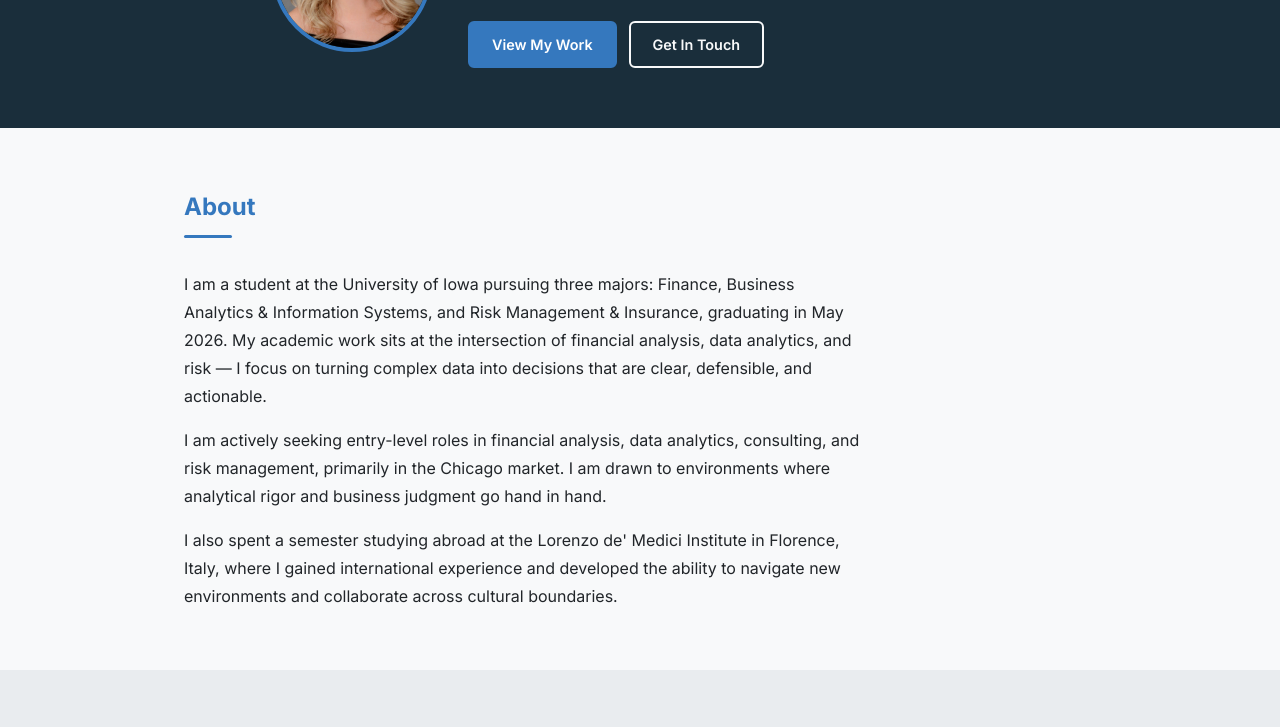
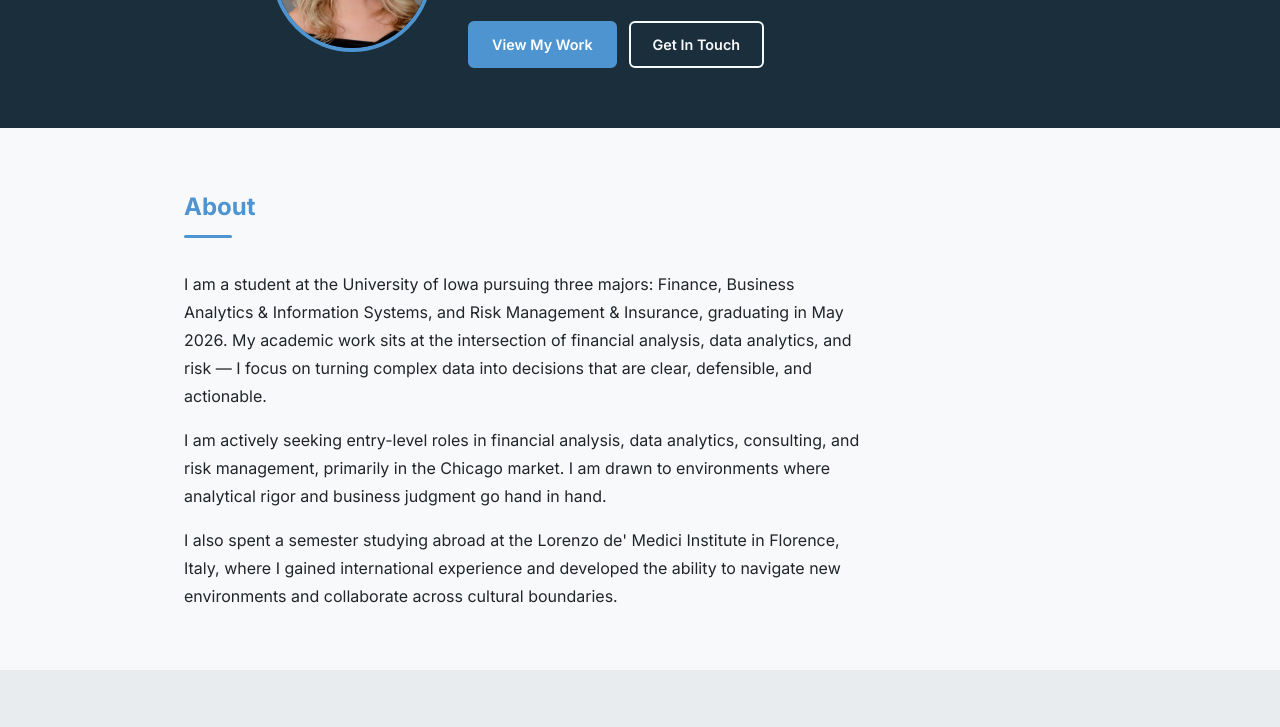
Before and after one commit to nicolekus/nwkus-landing-page, a plain HTML site: page index.html in a window 1280 px wide. Shown: the part 242-969 px from the top of the page. Drawn offline with Linux system fonts and the light colour scheme.

Commit message:
Update accent color to a lighter shade of blue
Adjusts CSS variables --color-accent and --color-accent-dark in stylesheet.css to use lighter blue values.

Replit-Commit-Author: Agent
Replit-Commit-Session-Id: 44f59b81-3b3e-4686-90ff-39c9b60daa0b
Replit-Commit-Checkpoint-Type: full_checkpoint
Replit-Commit-Event-Id: 022c6b9a-1255-4685-bada-d660aa51d089
Replit-Commit-Screenshot-Url: https://storage.googleapis.com/screenshot-production-us-central1/01e62488-cd32-4ead-bc86-647883b052fd/44f59b81-3b3e-4686-90ff-39c9b60daa0b/aB44NCa
Replit-Helium-Checkpoint-Created: true

```diff
--- a/css/stylesheet.css
+++ b/css/stylesheet.css
@@ -9,8 +9,8 @@
 :root {
   --color-bg:          #F8F9FA;
   --color-text:        #212529;
-  --color-accent:      #3578BE;
-  --color-accent-dark: #265A96;
+  --color-accent:      #4D94D0;
+  --color-accent-dark: #3578BE;
   --color-secondary-bg:#E9ECEF;
   --color-white:       #FFFFFF;
   --color-nav-bg:      #1A2E3B;
```
